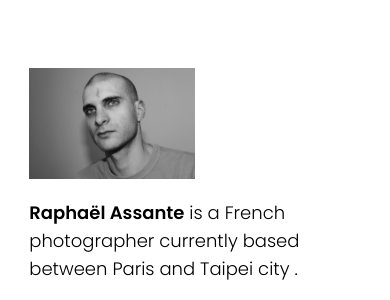
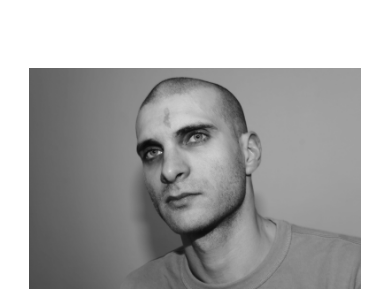
Before and after one commit to JulienArbellini/raphaelassant, a website: page src/contact.html in a window 390 px wide. Shown: the part 60-360 px from the top of the page. Drawn offline with Linux system fonts and the light colour scheme.

Commit message:
Title + rectif taille portrait Raphael

```diff
--- a/src/contact.html
+++ b/src/contact.html
@@ -6,7 +6,7 @@
     <meta name="viewport" content="width=device-width, height=devise-height, initial-scale=1.0">
     <link rel="stylesheet" href="../src/style/main.css">
     <link href="../dist/output.css" rel="stylesheet">
-    <title>Page Title</title>
+    <title>Raphaël Assante</title>
     <link rel="preconnect" href="https://fonts.googleapis.com">
     <link rel="preconnect" href="https://fonts.gstatic.com" crossorigin>
     <link
@@ -65,7 +65,7 @@
 
         <div id="content" class="h-full flex flex-col lg:items-start lg:justify-start justify-center items-center w-full lg:p-16 ">
             <div class="font-[300] mt-[8rem] w-[85%] lg:w-[60%] flex flex-col gap-5 text-lg mb-[130px]">
-                <img src="./images/Raphael.jpg" class="h-auto w-[50%]" alt="">
+                <img src="./images/Raphael.jpg" class="h-auto w-[100%] sm:w-[50%]" alt="">
                 <div>
                     <span class="font-semibold">Raphaël Assante</span> is a French photographer currently based between
                     Paris and Taipei city .
```
Also changed, not shown: src/index.html (+3 -3 lines), src/print.html (+1 -1 lines), dist/output.css.
